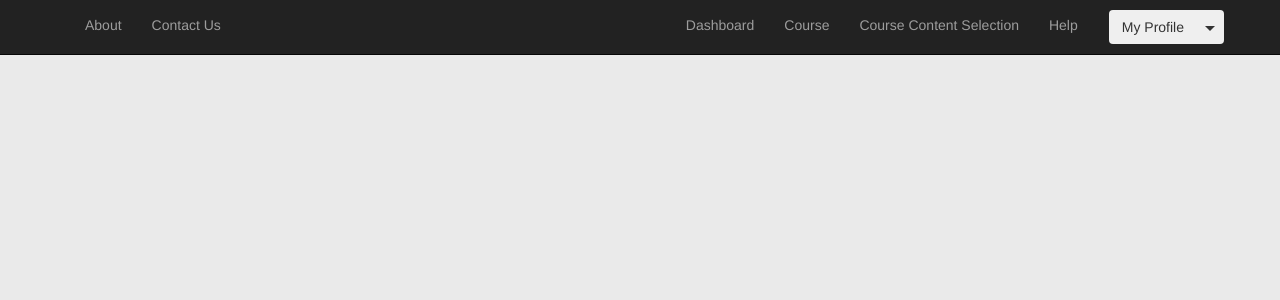
After one commit to richil-bhalerao/doccapp_deploy, a Django app: template mysite/mysite/templates/nav.html in a window 1280 px wide. The commit adds this page. Shown: the top 300 px of the page. Run offline with Django 3.2, Linux system fonts and the light colour scheme; the template is opened without the code that fills it, so the values that code supplies are empty; some libraries are stand-ins or nearby versions.

Commit message:
Navigation bar as a html template

```diff
--- /dev/null
+++ b/mysite/mysite/templates/nav.html
@@ -0,0 +1,79 @@
+<!DOCTYPE html>
+<html style="" class="" xmlns="http://www.w3.org/1999/xhtml" lang="en">
+
+  <head>
+    <meta charset="utf-8">
+    <title>DOCC Home Page</title>
+    <meta name="viewport" content="width=device-width, initial-scale=1.0">
+    <meta name="description" content="">
+    <meta name="author" content="">
+    <link href="http://netdna.bootstrapcdn.com/bootstrap/3.1.0/css/bootstrap.min.css"
+    rel="stylesheet" type="text/css">
+    <script type="text/javascript" src="http://cdnjs.cloudflare.com/ajax/libs/jquery/2.0.3/jquery.min.js"></script>
+    <script type="text/javascript" src="http://netdna.bootstrapcdn.com/bootstrap/3.1.0/js/bootstrap.min.js"></script>
+    <script type="text/javascript" src="http://cdnjs.cloudflare.com/ajax/libs/bootbox.js/4.1.0/bootbox.min.js"></script>
+    <link href="https://rawgithub.com/roopakpatil123/doccapp/master/mysite/mysite/templates/dashboard.css"
+        rel="stylesheet" type="text/css">
+  </head>
+
+  <body class="">
+    <div class="container">
+      <div class="row">
+        <div class="col col-md-6">
+          <div class="navbar navbar-inverse navbar-fixed-top">
+            <style>
+              .body{padding-top:70px}
+            </style>
+            <div class="container">
+              <div class="navbar-header">
+                <button type="button" class="navbar-toggle" data-toggle="collapse" data-target=".navbar-collapse">
+                  <span class="sr-only">Toggle navigation</span>
+                  <span class="icon-bar"></span>
+                  <span class="icon-bar"></span>
+                  <span class="icon-bar"></span>
+                </button>
+              </div>
+              <div class="collapse navbar-collapse navbar-ex1-collapse">
+                <ul class="nav navbar-left navbar-nav">
+
+                  <li class="inactive"> <a href="#">About</a>
+
+                  </li>
+                  <li class="inactive"> <a href="#">Contact Us</a>
+
+                  </li>
+                </ul> <!--<a type="button" id="signin" class="btn btn-lg btn-primary navbar-btn navbar-right"
+                href="##">Login</a>-->
+
+                <ul class="nav navbar-right navbar-nav">
+                <li class="inactive"> <a href="#">Dashboard</a></li>
+                  <li class="inactive"> <a href="#">Course</a></li>
+                   <li class="inactive"> <a href="http://127.0.0.1:8000/courseContentSelection">Course Content Selection</a></li>
+
+                  <li class="inactive"> <a href="#">Help</a></li>
+                  <li>
+                  	<div class="btn-group btn-lg navbar-right">
+                  <button type="button" class="btn btn">My Profile</button>
+                  <button type="button" class="btn btn dropdown-toggle" data-toggle="dropdown">
+                    <span class="caret"></span>
+                    <span class="sr-only">Toggle Dropdown</span>
+                  </button>
+                  <ul class="dropdown-menu" role="menu">
+                    <li><a href="http://127.0.0.1:8000/editProfile">Edit Profile</a></li>
+                    <li><a href="#">Course settings</a></li>
+                    <li class="divider"></li>
+                    <li><a id="logout" href="http://127.0.0.1:8000/logout/">Log Out</a></li>
+                  </ul>
+                </div>
+                  </li>
+                </ul>
+
+
+
+              </div>
+            </div>
+          </div>
+        </div>
+      </div>
+    </div>
+</body>
--- a/mysite/mysite/urls.py
+++ b/mysite/mysite/urls.py
@@ -27,6 +27,7 @@ urlpatterns = patterns('',
     (r'^professorDashboard/$','mysite.users.views.professorDashboard'),
     (r'^mostViewed/$','mysite.users.views.mostViewed'),
     (r'^mostRated/$','mysite.users.views.mostRated'),
-     (r'^viewAll/$','mysite.users.views.viewAll')
+     (r'^viewAll/$','mysite.users.views.viewAll'),
+     (r'^/(*)/nav/$','mysite.users.views.nav')
 
 )
--- a/mysite/mysite/users/views.py
+++ b/mysite/mysite/users/views.py
@@ -14,6 +14,8 @@ from httplib import HTTP
 def index(request):
     return render_to_response('index.html', context_instance=RequestContext(request))
 
+def nav(request):
+    return render_to_response('nav.html', context_instance=RequestContext(request))
 
 #creating a user : register
 def createUser(request):
```
Also changed, not shown: mysite/mysite/templates/dashboard.html (+6 -57 lines), 1 other file.
